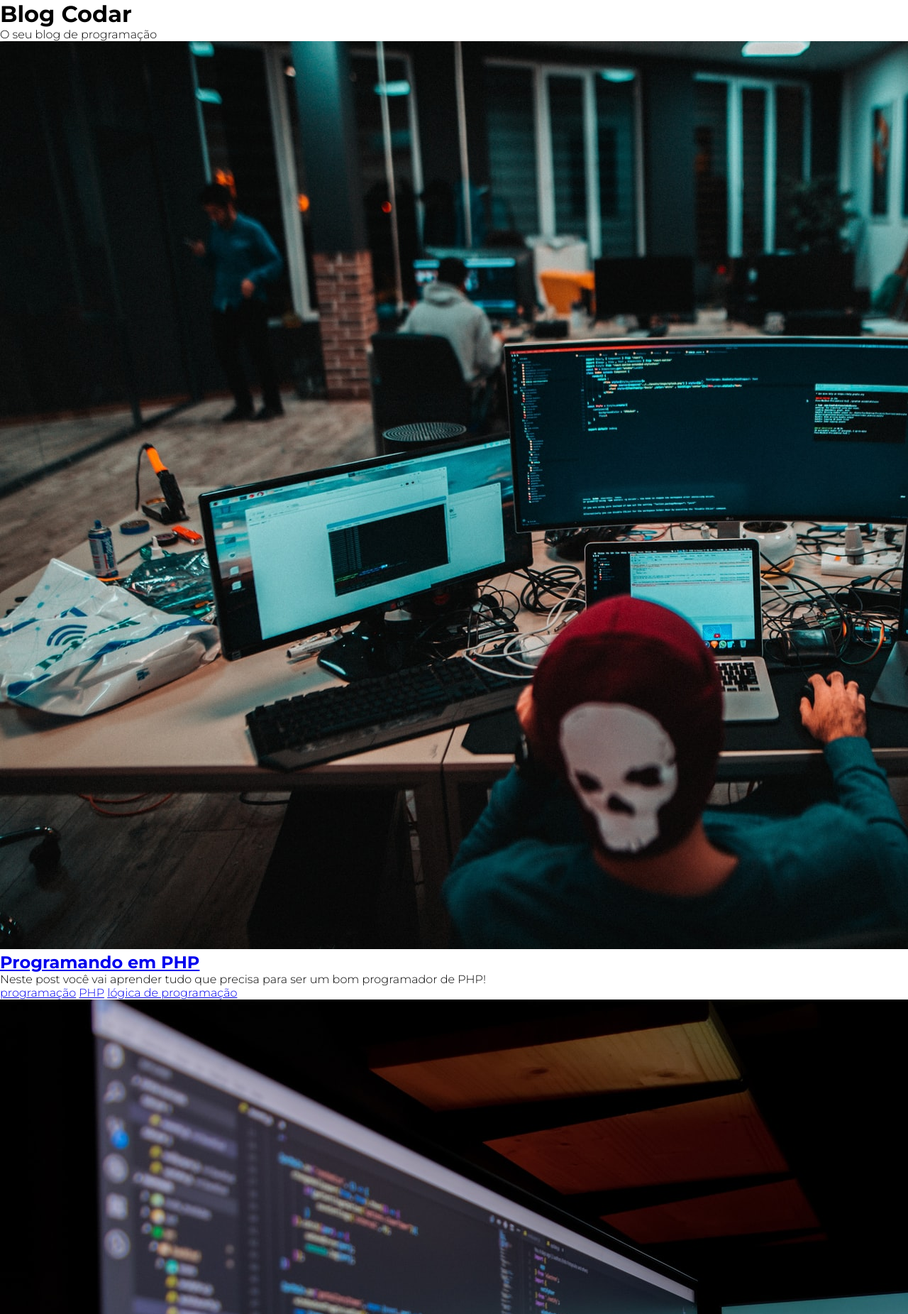
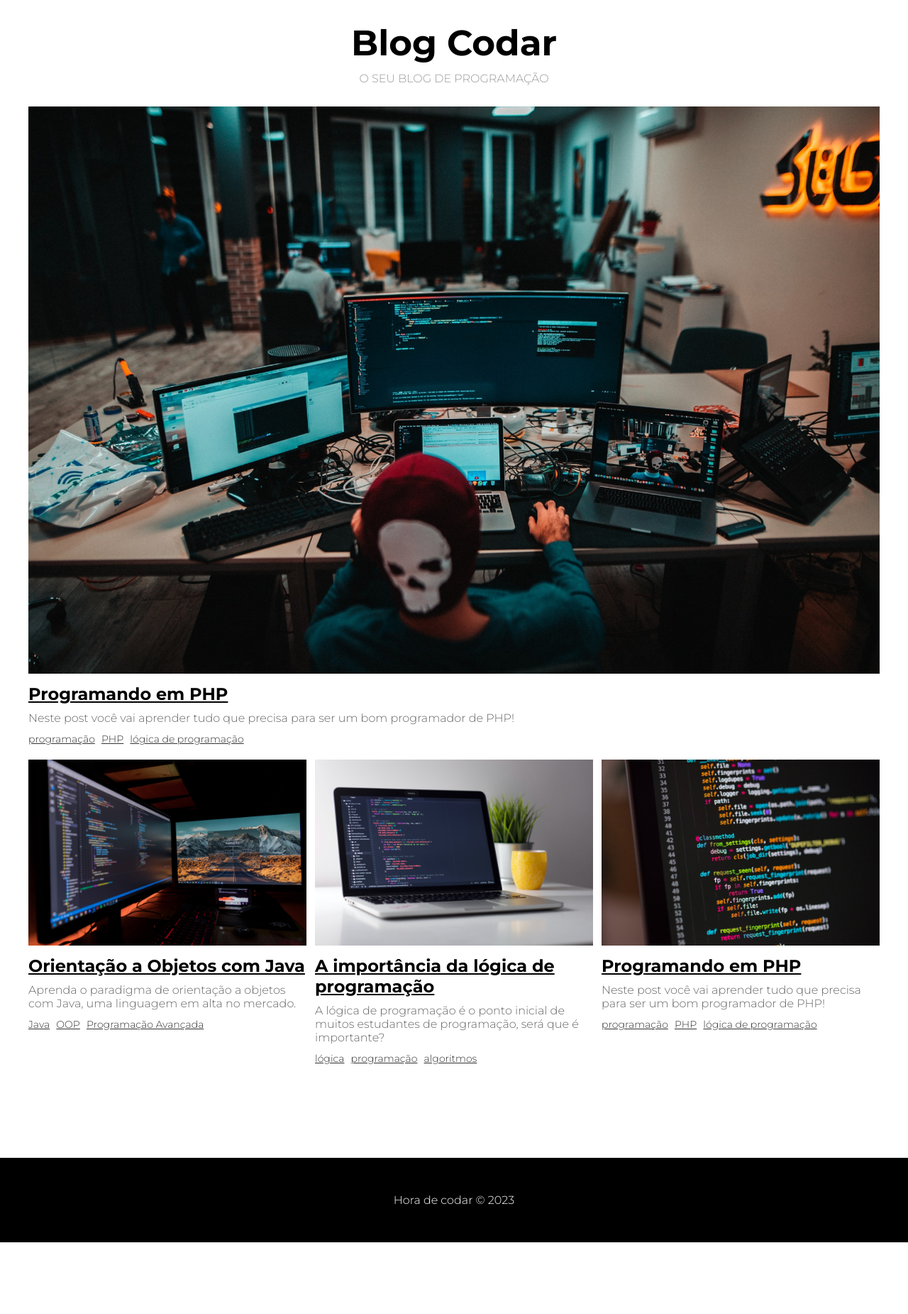
Before and after one commit to LuizZomer/php-em-geral, a PHP site: page / in a window 1280 px wide; the page is wider, and only the part inside the window is pictured. Shown: the part 69-1920 px from the top of that part at 71% size. After the commit the page ends 1819 px from the top of that part, so only its background shows below. Run offline with PHP 8.4, Linux system fonts and the light colour scheme.

Commit message:
fim do projeto

```diff
--- a/projeto_blog/css/style.css
+++ b/projeto_blog/css/style.css
@@ -13,6 +13,8 @@ html{
 main{
     margin-bottom: 250px;
 }
+
+/* header */
 
 #logo{
     position: absolute;
@@ -50,6 +52,8 @@ main{
     color: #999
 }
 
+/* footer */
+
 footer{
     width: 100%;
     position: absolute;
@@ -59,3 +63,199 @@ footer{
     color: #fff;
     padding: 50px;
 }
+
+/* home */
+
+#title-container{
+    min-width:500px;
+    text-align: center;
+    margin-top: 30px;
+}
+
+#title-container h1{
+    font-size: 50px;
+}
+
+#title-container p{
+    margin-top: 10px;
+    text-transform: uppercase;
+    color: #999;
+}
+
+#posts-container{
+    max-width: 1200px;
+    margin: 0 auto;
+    margin-top: 30px;
+    display: flex;
+    flex-wrap: wrap;
+}
+
+.post-box:first-child{
+    min-width: 100%;
+}
+
+.post-box{
+    flex: 1 1 0;
+    margin-bottom: 20px;
+}
+
+.post-box:nth-child(3){
+    margin: 0 1%;
+}
+
+.post-box img{
+    width: 100%;
+}
+
+.post-box .post-title{
+    font-size: 24px;
+    margin: 10px 0;
+}
+
+
+.post-box .post-title a{
+    color: #000;
+    transition: .5s;
+}
+
+.post-box .post-title a:hover{
+    color: #999
+}
+
+.post-box .post-description{
+    color: #666;
+}
+
+.tags-container{
+    margin-top: 10px;
+}
+
+.tags-container a{
+    font-size: 14px;
+    color: #333;
+    display: inline-block;
+    margin-right: 5px;
+}
+
+/* post */
+
+#post-container{
+    display: grid;
+    grid-template-columns: 75% 25%;
+    grid-template-rows: auto;
+    grid-template-areas: "main sidebar";
+    grid-gap: 10px;
+    padding-top: 30px;
+    max-width: 1200px;
+    margin: 0 auto;
+    margin-bottom: 250px;
+}
+
+.content-container{
+    grid-area: main;
+}
+
+#post-description{
+    font-style: italic;
+    margin-bottom: 40px;
+}
+
+#main-title {
+    font-size: 36px;
+    margin-bottom: 30px;
+}
+
+.post-content{
+    line-height: 1.8;
+    margin: 10px 0;
+}
+
+.img-container{
+    margin-bottom: 30px;
+}
+
+.img-container img{
+    width: 60%;
+}
+
+/* post aside */
+
+.nav-container{
+    grid-area: sidebar;
+}
+
+#tags-title, #categories-title {
+    font-size: 24px;
+    margin-bottom: 10px;
+    background-color: #000;
+    color: white;
+    text-align: center;
+    padding: 10px;
+    font-weight: 300;
+}
+
+#tag-list, #categories-list{
+    list-style: none;
+}
+
+#tag-list li, #categories-list li{
+    margin-bottom: 10px;
+}
+#tag-list a, #categories-list a{
+    color: #666;
+    transition: .5s;
+}
+
+#tag-list a:hover, #categories-list a:hover{
+    color: #000;
+}
+
+/* mobile */
+
+@media(max-width:480px){
+
+    /* home */
+    header{
+        width: 100%;
+    }
+
+    #logo{
+        display: block;
+        position: relative;
+        margin: 0 auto;
+        left: 0;
+        width: 50px;
+    }
+
+    #navbar{
+        display: none;
+    }
+
+    #title-container{
+        min-width: 100%;
+        margin-top: 20px;
+    }
+
+    #posts-container{
+        margin-top: 20px;
+    }
+
+    .post-box{
+        flex: 100% 1 0;
+        padding: 15px;
+        margin: 0;
+    }
+
+    /* posts */
+
+    #post-container{
+        grid-template-columns: 100%;
+        padding: 15px;
+        grid-template-areas: "main" "sidebar";
+    }
+
+    .img-container img{
+        width: 100%;
+    }
+
+}
```
Also changed, not shown: projeto_blog/post.php (added, +47 -0 lines).
